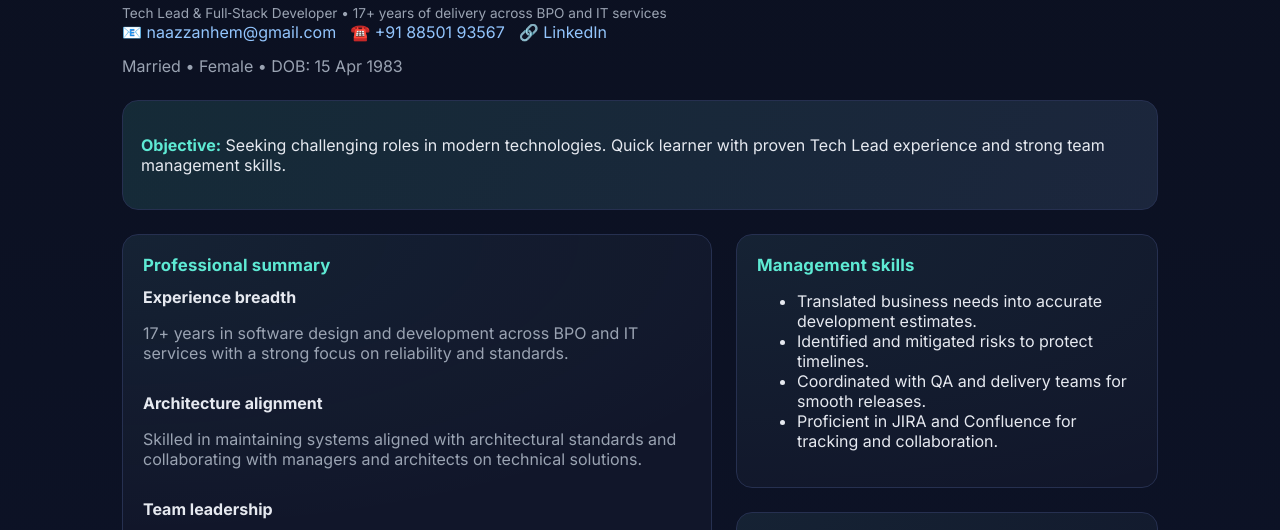
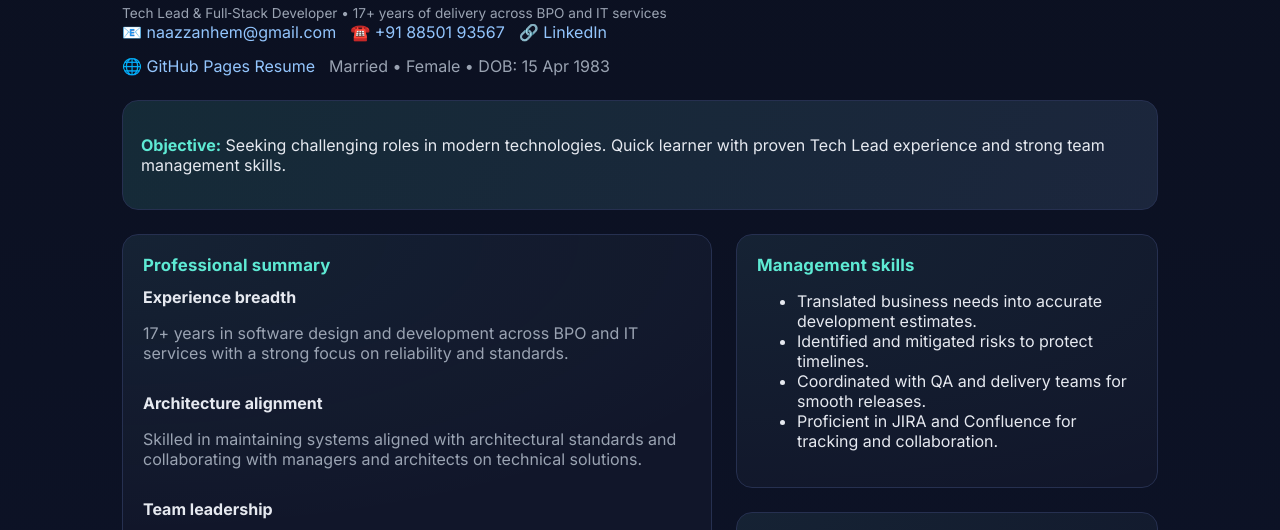
Before and after one commit to naazmehnaz/mehnaaz-zubair-ansari, a plain HTML site: page Index.html in a window 1280 px wide. Shown: the part 209-739 px from the top of the page. Drawn offline with Linux system fonts and the light colour scheme.

```diff
--- a/Index.html
+++ b/Index.html
@@ -89,6 +89,7 @@
       <span>📧 <a href="mailto:naazzanhem@gmail.com">naazzanhem@gmail.com</a></span>
       <span>☎️ <a href="tel:+918850193567">+91 88501 93567</a></span>
       <span>🔗 <a href="https://linkedin.com/in/mehnaaz-ansari-905bb42b" target="_blank" rel="noopener">LinkedIn</a></span>
+      <span>🌐 <a href="https://naazmehnaz.github.io/mehnaaz-zubair-ansari/" target="_blank" rel="noopener">GitHub Pages Resume</a></span>
       <span class="muted">Married • Female • DOB: 15 Apr 1983</span>
     </div>
   </div>
@@ -98,6 +99,7 @@
     <button class="btn" onclick="copyEmail()">Copy Email</button>
   </div>
 </header>
+
 
     <!-- Make hero a section so it reveals too -->
     <section class="hero">
```
Lines whose indentation alone changed are shown as unchanged.
